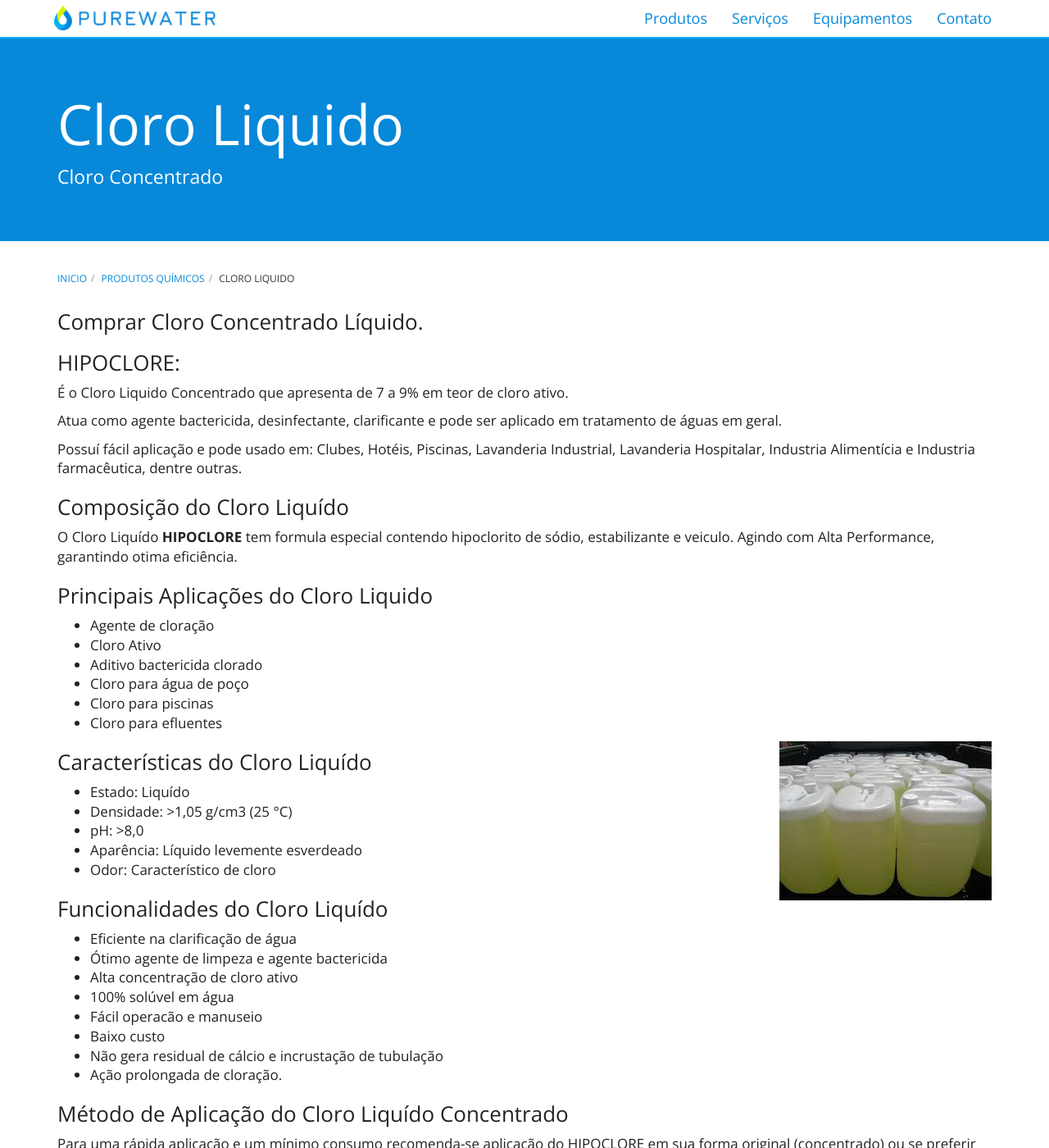
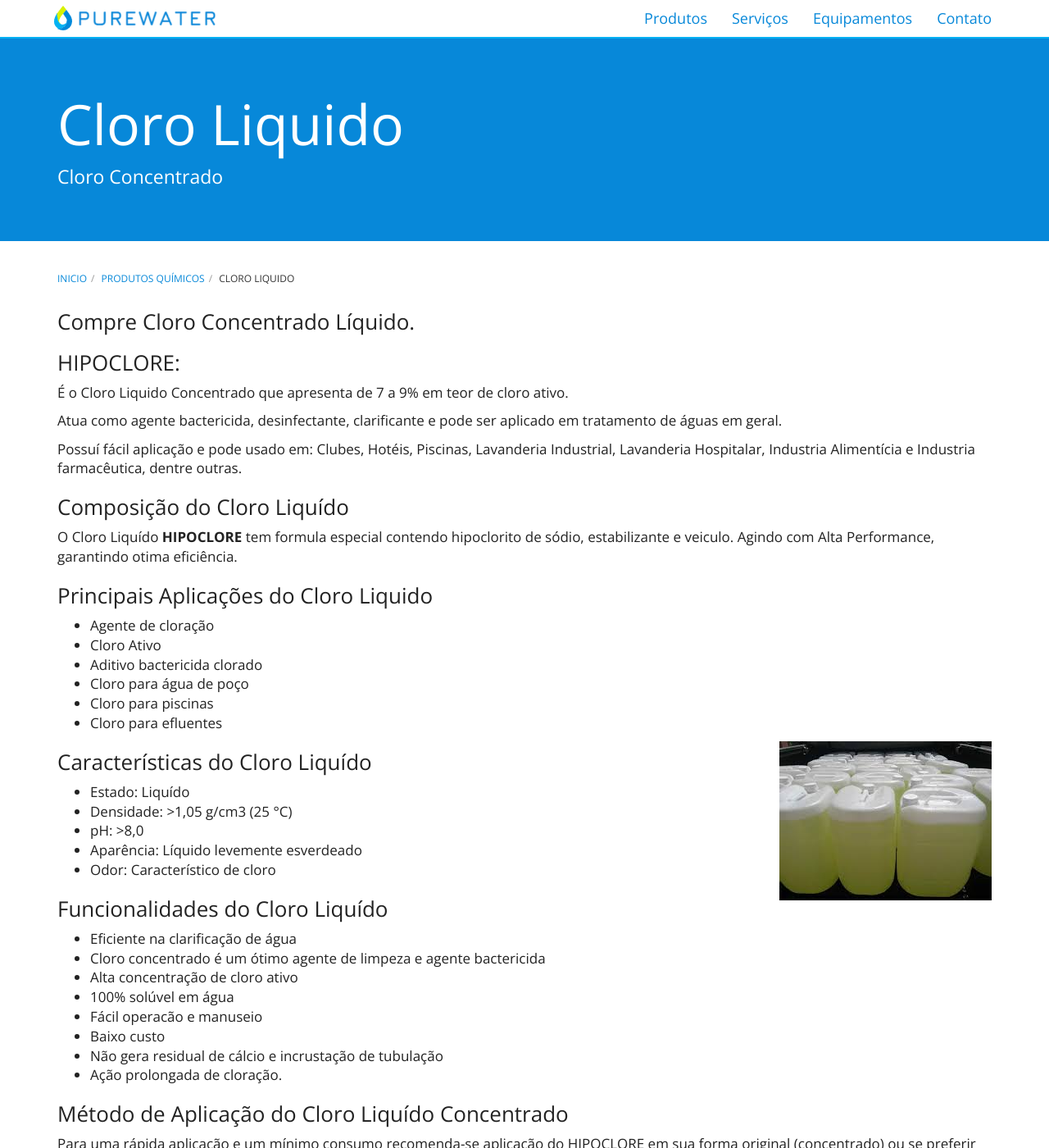
Before and after one commit to purewaterefluentes/purewaterefluentes.github.io, a Jekyll site: the page built from produtos/cloro-liquido.md, in a window 1280 px wide and 1400 px high. Shown: the whole window at 82% size. Built offline with Jekyll 4.4.1, drawn with Linux system fonts in a browser that asks for light colours; nearby versions of some CDN libraries; library files that are not in the unit come from our copies.

Commit message:
Update cloro-liquido.md

```diff
--- a/produtos/cloro-liquido.md
+++ b/produtos/cloro-liquido.md
@@ -5,7 +5,7 @@ title: Cloro Liquido
 subtitle: Cloro Concentrado
 ---
 
-### Comprar Cloro Concentrado Líquido.
+### Compre Cloro Concentrado Líquido.
 
 
 ### HIPOCLORE:
@@ -41,7 +41,7 @@ Agindo com Alta Performance, garantindo otima eficiência.
 ### Funcionalidades do Cloro Liquído
 
 - Eficiente na clarificação de água
-- Ótimo agente de limpeza e agente bactericida
+- Cloro concentrado é um ótimo agente de limpeza e agente bactericida
 - Alta concentração de cloro ativo
 - 100% solúvel em água
 - Fácil operacão e manuseio
```
